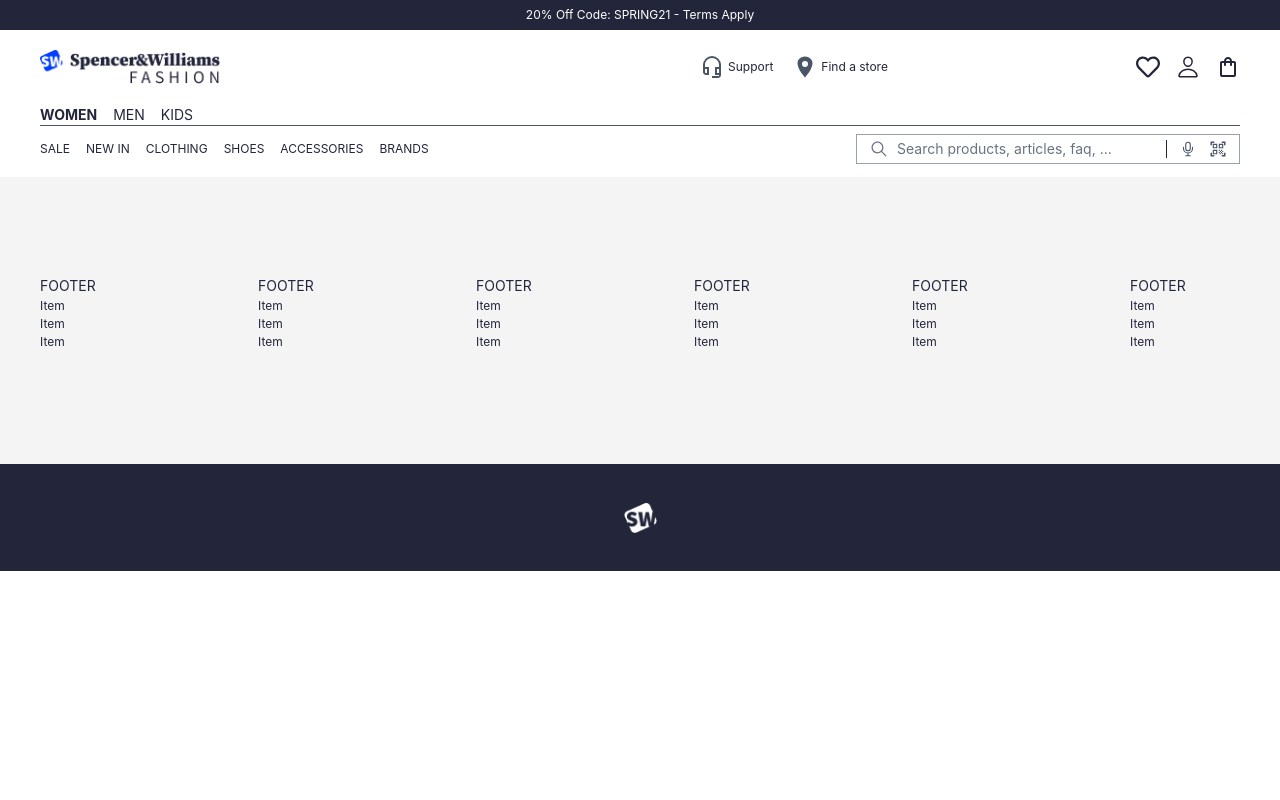
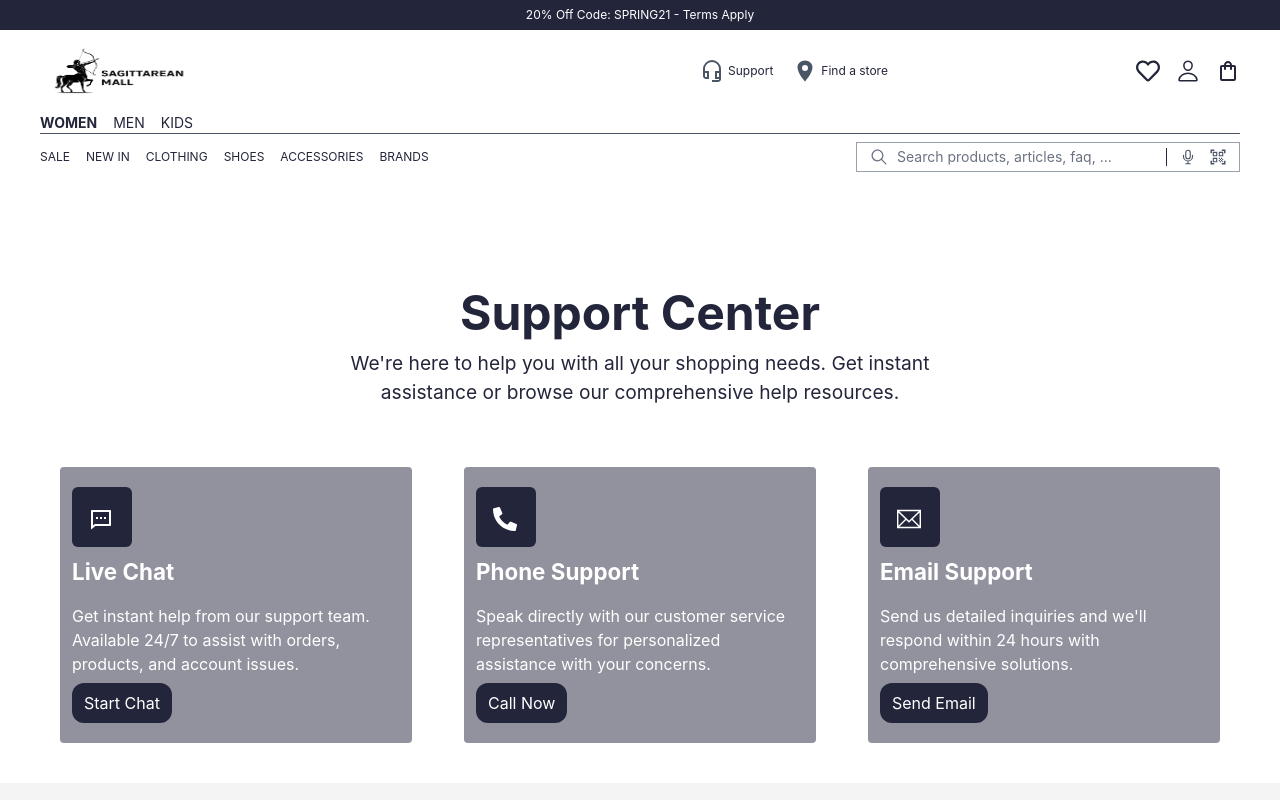
Before and after one commit to sagittaerys/e-commerce-web, a Next.js app: page /support in a window 1280 px wide. Shown: the top 800 px of the page. Built offline with nearby package versions, Linux system fonts and the light colour scheme.

Commit message:
new upgrades

```diff
--- /dev/null
+++ b/app/find-store/page.js
@@ -0,0 +1,15 @@
+export default function FindStore(){
+  return(
+    <div className="container py-10 px-10">
+           <h2 className="text-[18px] font-bold py-2">FIND OUR NEAREST STORES ON GOOGLE MAPS</h2>
+           {/* Map */}
+           <div className="mx-auto w-1/2">
+            {/* No Access To A Google API Key..... So static will have to work for now. */}
+
+                <iframe src="https://www.google.com/maps/embed?pb=!1m18!1m12!1m3!1d3610.1786541102906!2d55.27180147417417!3d25.19719697771098!2m3!1f0!2f0!3f0!3m2!1i1024!2i768!4f13.1!3m3!1m2!1s0x3e5f43348a67e24b%3A0xff45e502e1ceb7e2!2sBurj%20Khalifa!5e0!3m2!1sen!2sng!4v1749120676891!5m2!1sen!2sng" width="600" height="450" allowFullScreen="" loading="lazy" referrerPolicy="no-referrer-when-downgrade"></iframe>
+
+
+            </div>
+    </div>
+  )
+}
--- a/app/globals.css
+++ b/app/globals.css
@@ -10,8 +10,8 @@
 }
 
 .logo{
-  width: 180.47px !important;
-  height: 34.22px !important;
+  width: 200.47px !important;
+  height: 50.22px !important;
 }
 
 .banner-text {
--- a/app/support/page.js
+++ b/app/support/page.js
@@ -1,10 +1,19 @@
 import Image from "next/image"
+import SupportList from "@/components/Support/SupportList"
+
 
 export default function SupportPage(){
   return(
-    <div className="container">
+    <div className="container py-10 px-10">
+        <div className="text text-center py-15 mx-auto w-1/2">
+          <h1 className="font-bold text-[#23263B] text-[3rem]">Support Center</h1>
+          <p className="text-[1.2rem] text-[#23263B]">We're here to help you with all your shopping needs. Get instant assistance or browse our comprehensive help resources.</p>
+        </div>
 
-
+        {/* Main Contents */}
+        <div>
+          <SupportList />
+        </div>
 
     </div>
   )
--- /dev/null
+++ b/components/Support/CardContent.js
@@ -0,0 +1,30 @@
+import { RiMessage2Line } from "react-icons/ri";
+import { FaPhoneAlt } from "react-icons/fa";
+import { TfiEmail } from "react-icons/tfi";
+
+
+const CardContent = [
+  {
+    icon: <RiMessage2Line /> ,
+    cardTitle: "Live Chat",
+    cardBody: "Get instant help from our support team. Available 24/7 to assist with orders, products, and account issues.",
+    buttonText: "Start Chat",
+    link: "https://wa.me/+2349034105378"
+  },
+  {
+    icon: <FaPhoneAlt /> ,
+    cardTitle: "Phone Support",
+    cardBody: "Speak directly with our customer service representatives for personalized assistance with your concerns.",
+    buttonText: "Call Now",
+    link: "tel:+2349034105378"
+  },
+  {
+    icon: <TfiEmail /> ,
+    cardTitle: "Email Support",
+    cardBody: "Send us detailed inquiries and we'll respond within 24 hours with comprehensive solutions.",
+    buttonText: "Send Email",
+    link: "https://mailto:aremu0235@gmail.com"
+  },
+]
+
+export default CardContent;
--- /dev/null
+++ b/components/Support/SupportCard.js
@@ -0,0 +1,31 @@
+// import Link from "next/link"; -- Only for internal routing
+
+export default function SupportCard({ icon, cardTitle, cardBody, buttonText, link}) {
+  return (
+    <div className="px-3 hover:border border-[#E8600A] mx-auto rounded bg-[#91929D] w-[22rem] py-5">
+      <div className="icons rounded-md text-center p-1 bg-[#23263B] w-[60px] h-[60px]">
+
+        <div className="text-white text-center mx-auto w-1/2 mt-[1rem] text-[1.5rem]">{icon}</div>
+      </div>
+
+
+      {/* Card text */}
+      <div className="text mb-[1rem] py-2 h-[120px]">
+        <h2 className="mb-[1rem] text-[1.4rem] font-bold text-white">{cardTitle}</h2>
+        <p className="mb-[1.5rem] text-white text-[16px]">{cardBody}</p>
+
+
+      </div>
+        {/* button */}
+
+        <a href= {link}
+        target="_blank"
+        rel="noopener noreferrer">
+        <button className="bg-[#23263B] rounded-xl px-3 py-2 cursor-pointer text-white">
+          {buttonText}
+        </button>
+
+        </a>
+    </div>
+  );
+}
--- /dev/null
+++ b/components/Support/SupportList.js
@@ -0,0 +1,12 @@
+import CardContent from "./CardContent"
+import SupportCard from "./SupportCard"
+
+
+
+export default function SupportList(){
+  return(
+    <div className="flex gap-3">
+        {CardContent.map((card, index) => ( <SupportCard key={index} {...card} /> ))}
+    </div>
+  )
+}
--- a/components/header.jsx
+++ b/components/header.jsx
@@ -24,14 +24,14 @@
       </div>
 
       <div className="container h-[147.22px]" id="small-height">
-        <div className="main-header flex justify-between px-10 py-5">
+        <div className="main-header flex justify-between px-10 py-4">
            <Link href= "/">
           <Image
-            src="/logo.png"
+            src="/logo-sage.png"
             className="logo"
             alt="logo"
             width={185.47}
-            height={34.22}
+            height={40.22}
           />
           {/* Image Covered */}
 
@@ -59,7 +59,7 @@
                 <p className="icon-text">Support</p>
               </Link>
 
-              <Link className="flex unique-sm items-center gap-1" href="/store">
+              <Link className="flex unique-sm items-center gap-1" href="/find-store">
                 <IoLocationSharp className="w-[24px] h-[24px] text-gray-600" />
                 <p className="icon-text">Find a store</p>
                 <p className="small-screen">STORE</p>
```
Also changed, not shown: public/logo-sage.png (added), public/sage-mall.png.
